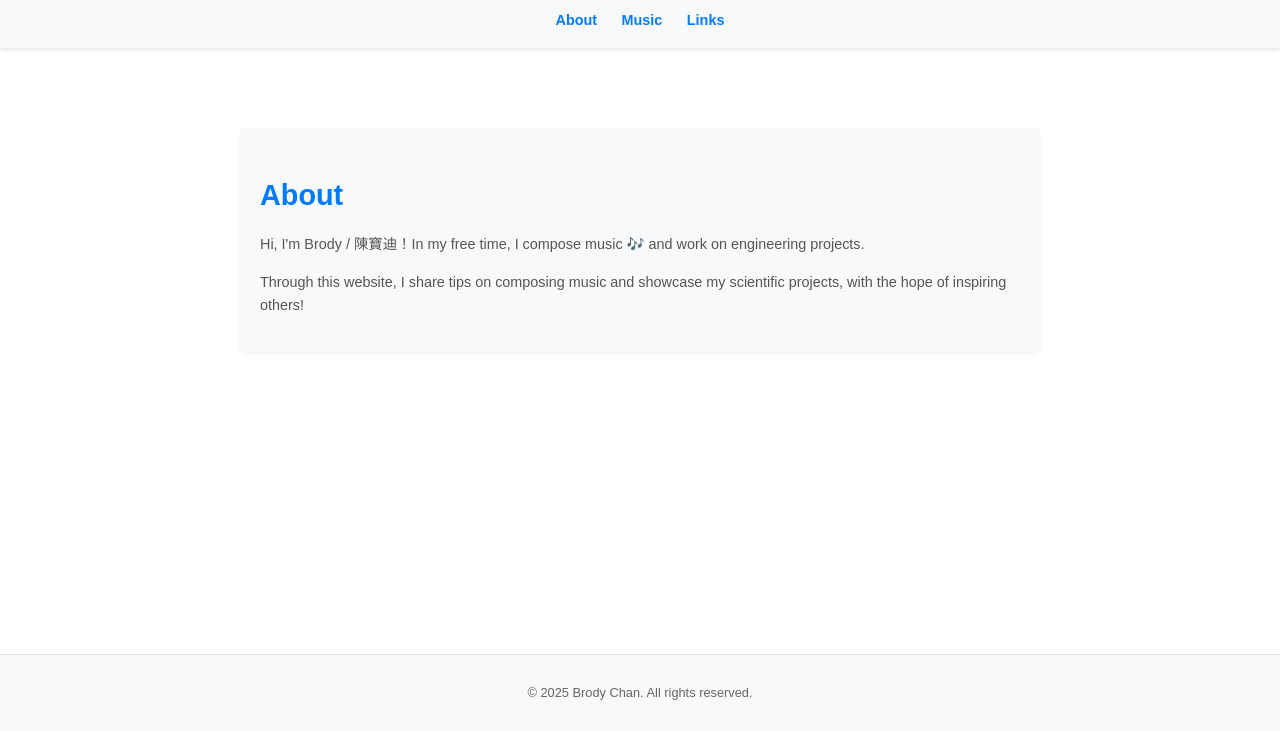
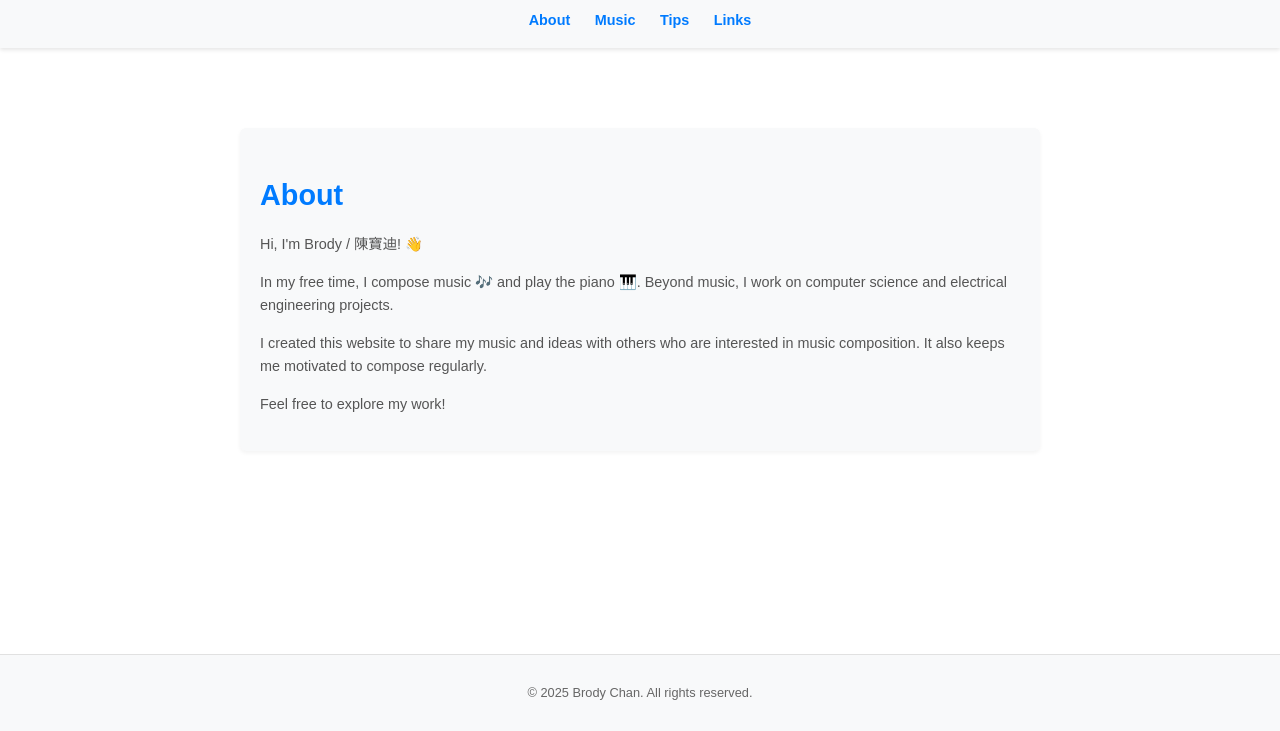
Before and after one commit to chanbrody/brodychan.nl, a plain HTML site: page index.html in a window 1280 px wide. Shown: the part 69-800 px from the top of the page. Drawn offline with Linux system fonts and the light colour scheme.

Commit message:
Update index.html

```diff
--- a/index.html
+++ b/index.html
@@ -12,6 +12,7 @@
     <nav>
       <a href="#about">About</a>
       <a href="html/music.html">Music</a>
+      <a href="html/music.html">Tips</a>
       <a href="html/links.html">Links</a>
     </nav>
   </header>
@@ -19,9 +20,13 @@
     <section id="about" class="section">
       <h2>About</h2>
 
-      <p>Hi, I'm Brody / 陳寶迪！In my free time, I compose music 🎶 and work on engineering projects.</p>
+      <p>Hi, I'm Brody / 陳寶迪! 👋</p>
 
-      <p>Through this website, I share tips on composing music and showcase my scientific projects, with the hope of inspiring others!</p>
+      <p>In my free time, I compose music 🎶 and play the piano 🎹. Beyond music, I work on computer science and electrical engineering projects.</p>
+
+      <p>I created this website to share my music and ideas with others who are interested in music composition. It also keeps me motivated to compose regularly.</p>
+
+      <p>Feel free to explore my work!</p>
 
     </section>
   </div>
```
